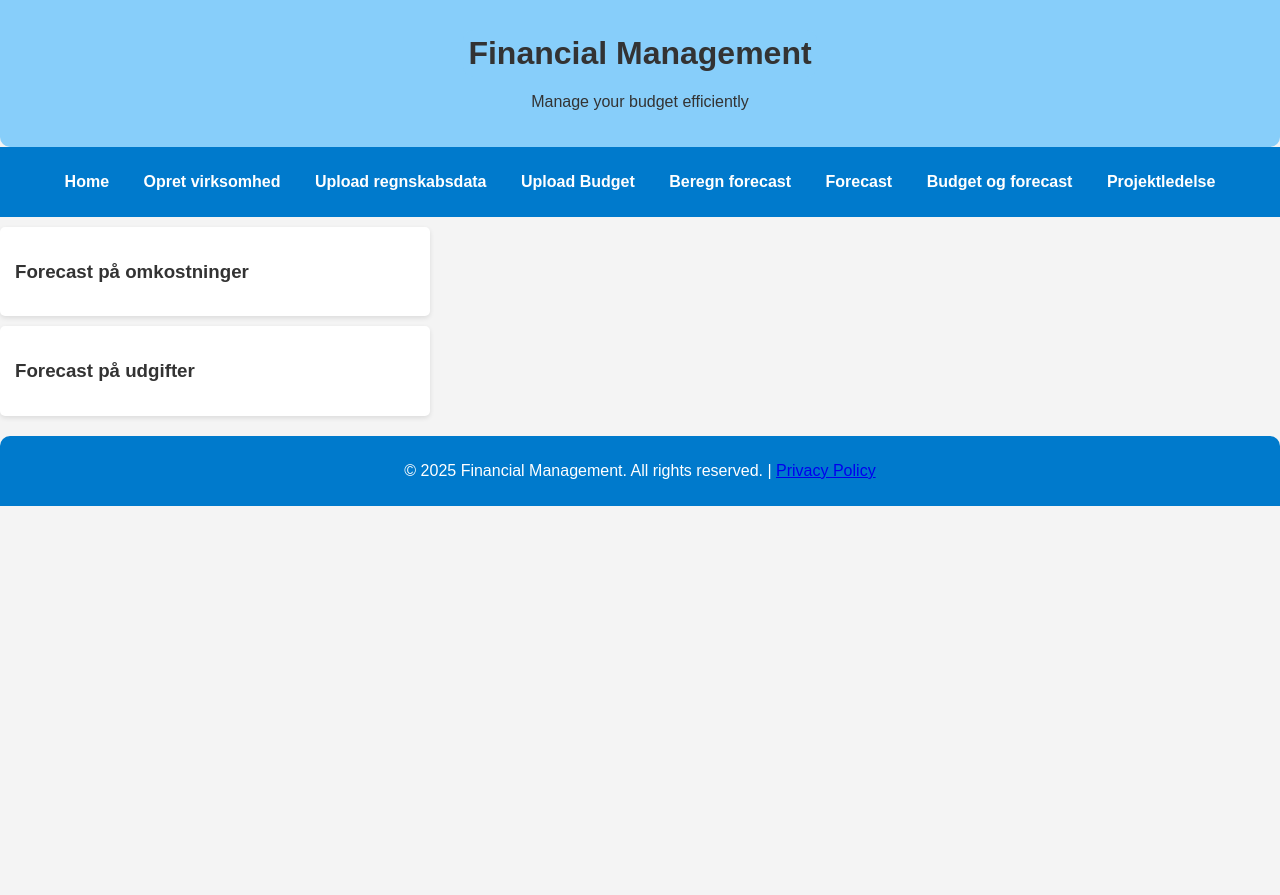
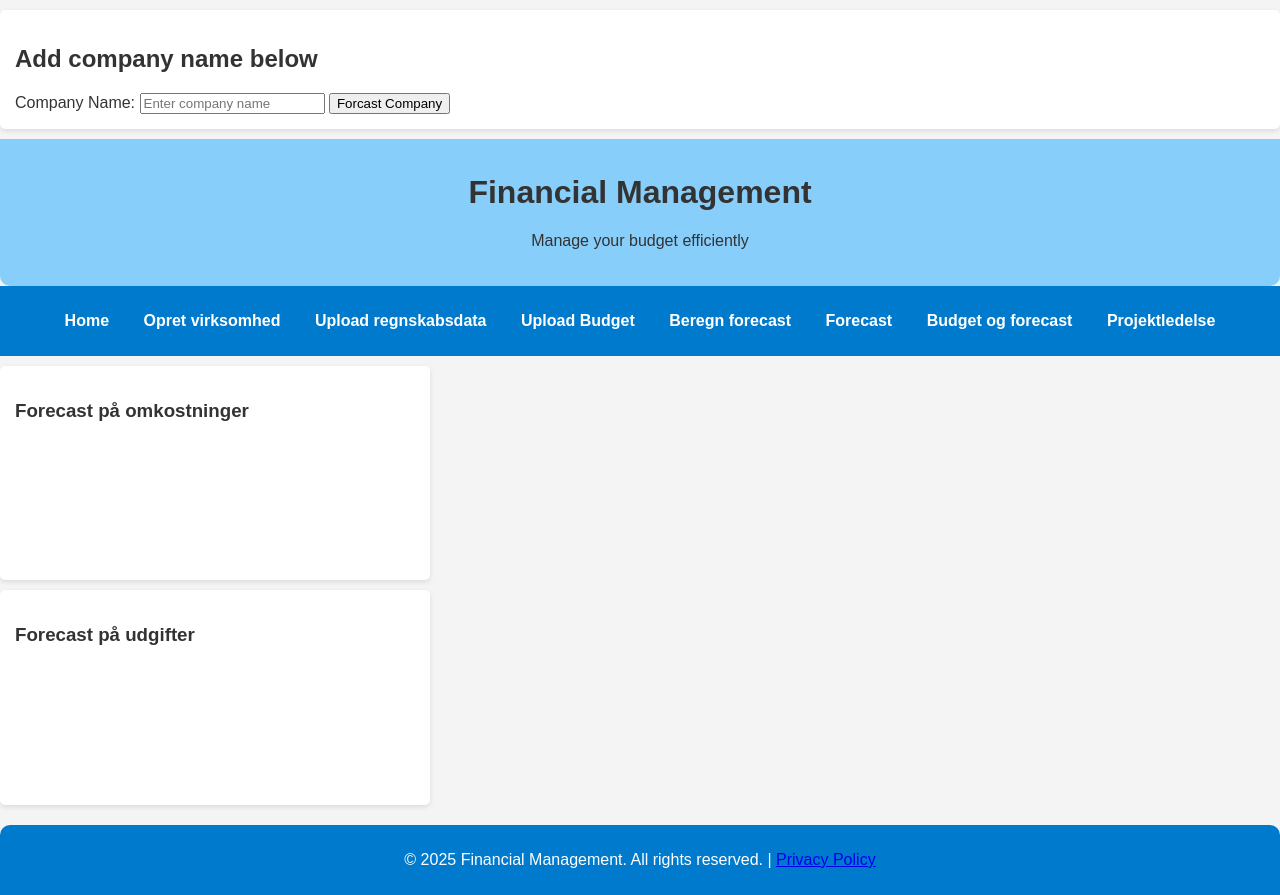
Before and after one commit to sbro24/p2-project, a website: page pages/forecast.html in a window 1280 px wide. Before the commit the page ends 800 px from the top, so only its background shows below. Drawn offline with nearby package versions, Linux system fonts and the light colour scheme; no server answers.

Commit message:
Forecast works now... ish

```diff
--- a/assets/js/forecast.js
+++ b/assets/js/forecast.js
@@ -1,43 +1,49 @@
 'use strict'
-
-let companyForecast = {
-    name: "Seasonal business",
-    id: 1,
-    revenue: {
-        2020: [12000, 15000, 18000, 22000, 25000, 30000, 27000, 26000, 24000, 20000, 17000, 14000],
-        2021: [13000, 16000, 19000, 23000, 26000, 31000, 28000, 27000, 25000, 21000, 18000, 15000],
-        2022: [14000, 17000, 20000, 24000, 27000, 32000, 29000, 28000, 26000, 22000, 19000, 16000],
-        2023: [15000, 18000, 21000, 25000, 28000, 33000, 30000, 29000, 27000, 23000, 20000, 17000],
-        2024: [16000, 19000, 22000, 26000, 29000, 34000, 31000, 30000, 28000, 24000, 21000, 18000]
-    },
-    expenses: {
-        2020: [8000, 9000, 10000, 11000, 12000, 15000, 14000, 13000, 12000, 11000, 10000, 9000],
-        2021: [8500, 9500, 10500, 11500, 12500, 15500, 14500, 13500, 12500, 11500, 10500, 9500],
-        2022: [9000, 10000, 11000, 12000, 13000, 16000, 15000, 14000, 13000, 12000, 11000, 10000],
-        2023: [9500, 10500, 11500, 12500, 13500, 16500, 15500, 14500, 13500, 12500, 11500, 10500],
-        2024: [10000, 11000, 12000, 13000, 14000, 17000, 16000, 15000, 14000, 13000, 12000, 11000]
-    },
-    forecastRevenue: {
-        2025: [16800, 19950, 23100, 27300, 30450, 35700, 32550, 31500, 29400, 25200, 22050, 18900]
-    },
-    forecastExpenses: {
-        2025: [10500, 11550, 12600, 13650, 14700, 17850, 16800, 15750, 14700, 13650, 12600, 11550]
-    }
-};
 
 let labels = ['jan', 'feb', 'mar', 'apr', 'may', 'jun', 'jul', 'aug', 'sep', 'okt', 'nov', 'dec'];
 
-fetch('financialMetrics.json')
+window.onload = function () {
+    document.getElementById("companyForecastBtn").addEventListener("click", function() {
+        if (document.getElementById("companyName").value === "") {
+            alert("Please enter a company name");
+            return;
+        }
+        let companyName = document.getElementById("companyName").value;
+        fetch('/api/companies')
         .then(response => response.json()) // Parse JSON
         .then(data => {
-        console.log(data); // Work with JSON data
+            let company = data.find(c => c.name === companyName);
+            if (company === undefined) {
+                alert("could't find company");
+                return;
+            }
+            displayChart(company.id)
+        })
+        .catch(error => console.error('Error fetching companies:', error));
+    });
+}
+
+function appendChart(sectionID, chartConfig) {
+    let section = document.getElementById(sectionID);
+    let canvas = document.createElement("canvas");
+    section.appendChild(canvas);
+    new Chart(canvas, chartConfig);
+}
+
+function displayChart(id) {
+    fetch('/api/metrics') // Fetch the JSON data from the server
+    .then(response => response.json()) // Parse JSON
+    .then(data => {
+        let company = data.find(c => c.companyId === id);
+        console.log(company);
+
         // do stuff with your json data here...
         const dataForecastRevenue = {
             labels: labels,
             datasets: [
                 {
                     label: 'Forecast (Omsætning)',
-                    data: data.forecast.revenue[2025],
+                    data: company.data.forecast.revenue[2025],
                     backgroundColor: 'rgb(66,0,245)'
                 },
             ]
@@ -48,54 +54,24 @@ fetch('financialMetrics.json')
             datasets: [
                 {
                     label: 'Forecast (omkostninger)',
-                    data: data.forecast.expenses[2025],
+                    data: company.data.forecast.expenses[2025],
                     backgroundColor: 'rgb(66,0,0)'
                 },
             ]
         };
-    })
-    .catch(error => console.error('Error fetching JSON:', error));
-
-/*
-const dataForecastRevenue = {
-    labels: labels,
-    datasets: [
-        {
-            label: 'Forecast (Omsætning)',
-            data: companyForecast.forecastRevenue[2025],
-            backgroundColor: 'rgb(66,0,245)'
-        },
-    ]
-};
-
-const dataForecastExpenses = {
-    labels: labels,
-    datasets: [
-        {
-            label: 'Forecast (omkostninger)',
-            data: companyForecast.forecastExpenses[2025],
-            backgroundColor: 'rgb(66,0,0)'
-        },
-    ]
-};
-*/
-
         const configForecastRevenue = {
-    type: 'bar',
+            type: 'line',
             data: dataForecastRevenue
         };
 
         const configForecastExpenses = {
-    type: 'bar',
+            type: 'line',
             data: dataForecastExpenses
         };
 
-function appendChart(sectionID, chartConfig) {
-    let section = document.getElementById(sectionID);
-    let canvas = document.createElement("canvas");
-    section.appendChild(canvas);
-    new Chart(canvas, chartConfig);
-}
-
         appendChart("sectionForecastRevenue", configForecastRevenue);
         appendChart("sectionForecastExpenses", configForecastExpenses);
+    })
+    .catch(error => console.error('Error fetching JSON:', error)
+    );
+};
--- a/pages/forecast.html
+++ b/pages/forecast.html
@@ -7,9 +7,18 @@
     <title>Forecast - Financial Management</title>
     <script src="https://cdn.jsdelivr.net/npm/chart.js"></script>
     <link rel="stylesheet" href="../assets/style.css">
+    <script src="../assets/js/forecast.js"></script>
 </head>
 
 <body>
+    <section>
+        <h2>Add company name below</h2>
+        <div>
+            <label for="companyName">Company Name:</label>
+            <input type="text" id="companyName" placeholder="Enter company name">
+            <button id="companyForecastBtn">Forcast Company</button>
+        </div>
+    </section>
     <!-- Header -->
     <header>
         <h1>Financial Management</h1>
@@ -21,13 +30,14 @@
 
     <section id="sectionForecastRevenue" style="width: 400px">
         <h3>Forecast på omkostninger</h3>
+        <canvas id="forecast-revenue" style="display: block; width: 250px; height: 125px;" width="250" height="125"></canvas>
     </section>
 
     <section id="sectionForecastExpenses" style="width: 400px">
         <h3>Forecast på udgifter</h3>
+        <canvas id="forecast-expenses" style="display: block; width: 250px; height: 125px;" width="250" height="125"></canvas>
     </section>
 
-    <script src="../assets/js/forecast.js"></script>
 
     <!-- Footer -->
     <footer>
```
Lines whose indentation alone changed are shown as unchanged.
